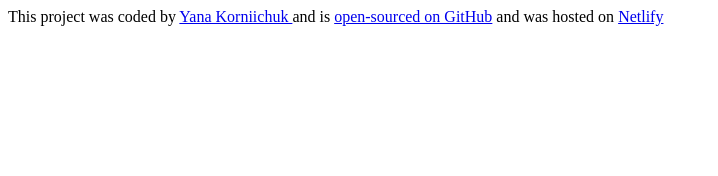
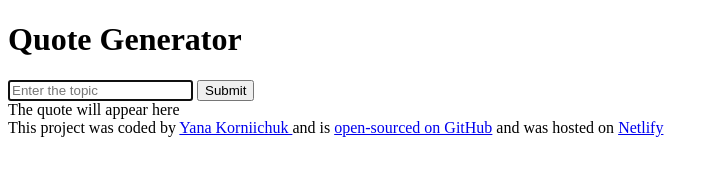
Before and after one commit to YanaKorniichuk/quote-generator, a plain HTML site: page index.html in a window 1280 px wide. Shown: the whole page, without its empty margins (0-718 px from the left). Drawn offline with Linux system fonts and the light colour scheme.

Commit message:
added basic html

```diff
--- a/index.html
+++ b/index.html
@@ -7,6 +7,20 @@
     <link rel="stylesheet" href="style.css" />
   </head>
   <body>
+    <header>
+      <h1>Quote Generator</h1>
+    </header>
+    <form>
+      <input
+        type="text"
+        placeholder="Enter the topic"
+        autofocus
+        required
+        autocomplete="off"
+      />
+      <input type="submit" />
+    </form>
+    <div>The quote will appear here</div>
     <footer>
       This project was coded by
       <a href="http://github.com/YanaKorniichuk" target="_blank"
```
